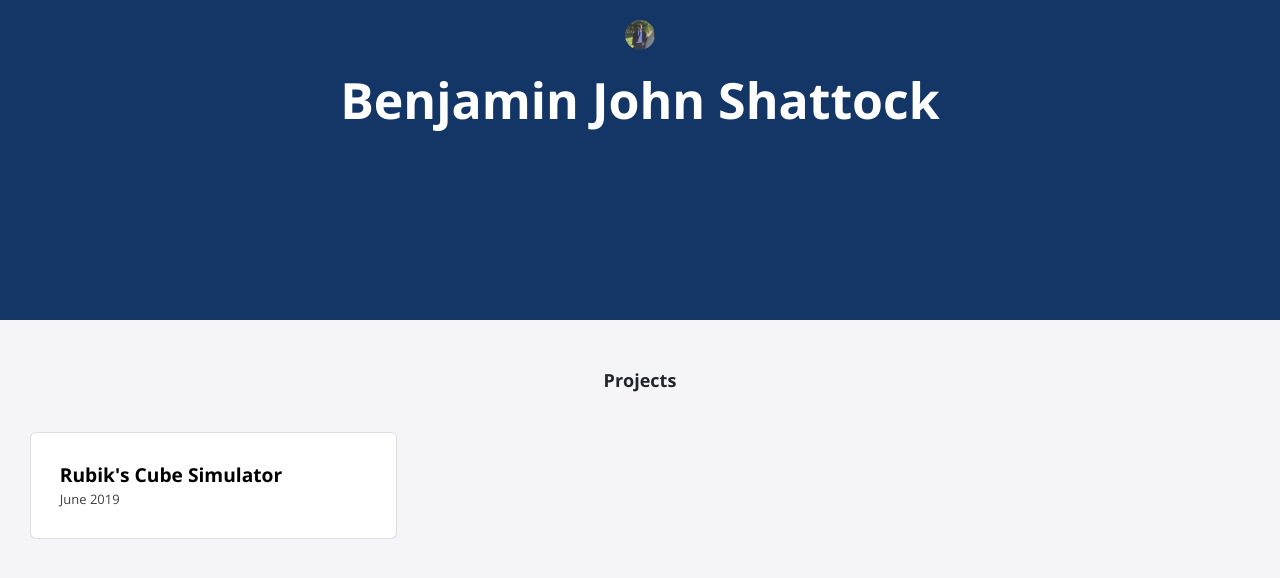
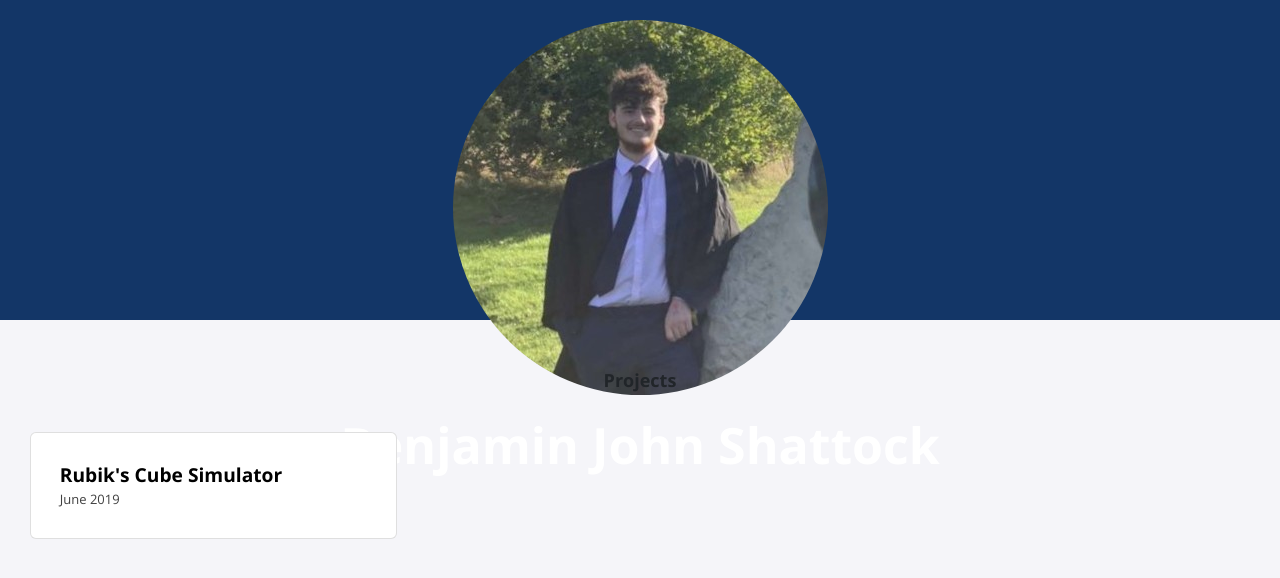
Before and after one commit to shatt-s/shatt-s.github.io, a Jekyll site: the page built from index.html, in a window 1280 px wide. Shown: the top 578 px of the page. Built offline with Jekyll 4.4.1, drawn with Linux system fonts in a browser that asks for light colours; nearby versions of some CDN libraries.

Commit message:
Update profile.html

```diff
--- a/_includes/profile.html
+++ b/_includes/profile.html
@@ -1,6 +1,6 @@
 <div class="profile">
     <div class="profile-pic">
-        <img class="icon" src="{{ site.icon }}">
+        <img src="{{ site.icon }}">
     </div>
     <h1>{{ site.title }}</h1>
 </div>
```
